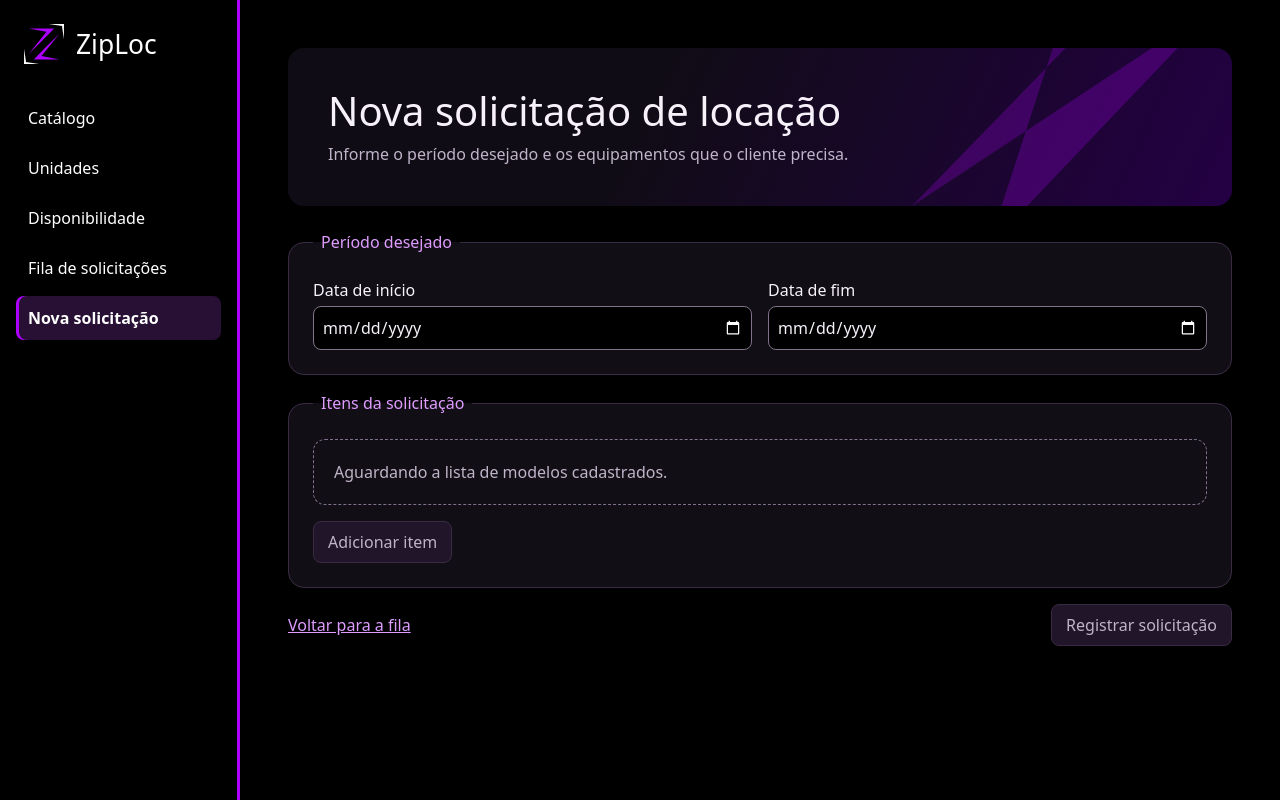
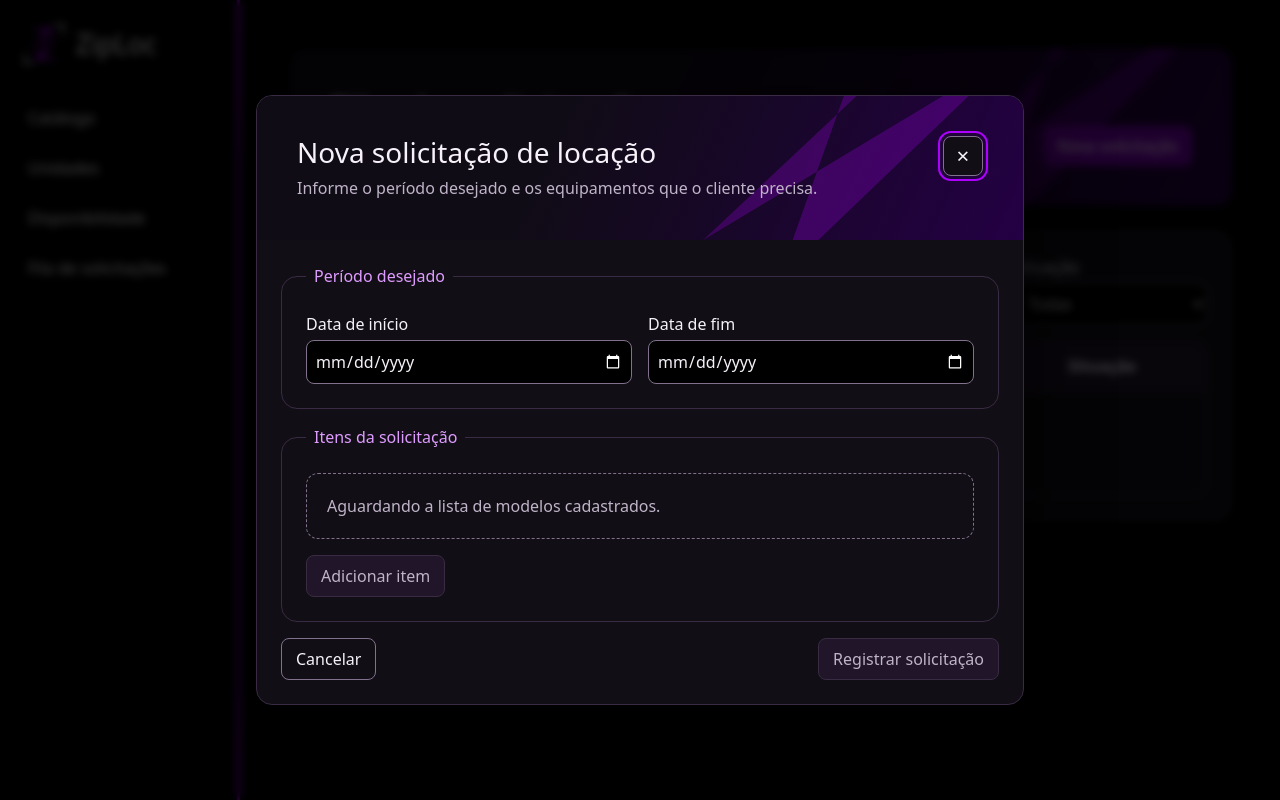
Before and after one commit to gustavotinelvf/Sistema-de-Gest-o-de-Loca-o-de-Equipamentos, a React (Vite) app in the folder frontend/: page /solicitacoes/nova in a window 1280 px wide. Built offline with nearby package versions, Linux system fonts and the light colour scheme; a web font is replaced by a local one.

Commit message:
feat(locacao): transformação de nova solicitação em um modal

```diff
--- a/frontend/src/App.tsx
+++ b/frontend/src/App.tsx
@@ -1,4 +1,4 @@
-import { BrowserRouter, Link, NavLink, Route, Routes } from 'react-router-dom'
+import { BrowserRouter, Link, NavLink, Outlet, Route, Routes } from 'react-router-dom'
 import { DisponibilidadePage } from './features/disponibilidade/DisponibilidadePage'
 import { ModelosEquipamentoPage } from './features/equipamento/pages/ModelosEquipamentoPage'
 import { UnidadesEquipamentoPage } from './features/equipamento/pages/UnidadesEquipamentoPage'
@@ -21,15 +21,15 @@ export default function App() {
             <NavLink to="/unidades">Unidades</NavLink>
             <NavLink to="/disponibilidade">Disponibilidade</NavLink>
             <NavLink to="/solicitacoes" end>Fila de solicitações</NavLink>
-            <NavLink to="/solicitacoes/nova">Nova solicitação</NavLink>
           </nav>
         </aside>
         <Routes>
           <Route path="/" element={<ModelosEquipamentoPage />} />
           <Route path="/unidades" element={<UnidadesEquipamentoPage />} />
           <Route path="/disponibilidade" element={<DisponibilidadePage />} />
-          <Route path="/solicitacoes" element={<FilaSolicitacoesPage solicitacoes={[]} />} />
-          <Route path="/solicitacoes/nova" element={<NovaSolicitacaoPage modelos={[]} />} />
+          <Route path="/solicitacoes" element={<><FilaSolicitacoesPage solicitacoes={[]} /><Outlet /></>}>
+            <Route path="nova" element={<NovaSolicitacaoPage modelos={[]} />} />
+          </Route>
           <Route path="/solicitacoes/:id" element={<DetalheSolicitacaoPage />} />
           <Route path="/contratos/:id" element={<DetalheContratoPage />} />
         </Routes>
--- a/frontend/src/features/locacao/NovaSolicitacaoPage.css
+++ b/frontend/src/features/locacao/NovaSolicitacaoPage.css
@@ -129,3 +129,99 @@
     grid-template-columns: minmax(0, 1fr);
   }
 }
+
+.solicitacao__modal {
+  box-sizing: border-box;
+  width: min(48rem, calc(100% - 2rem));
+  max-width: none;
+  max-height: calc(100dvh - 2rem);
+  padding: 0;
+  border: 1px solid var(--borda);
+  border-radius: 1rem;
+  background: var(--superficie);
+  box-shadow: 0 24px 80px #000a;
+}
+
+html:has(.solicitacao__modal[open]) {
+  overflow: hidden;
+}
+
+.solicitacao__modal[open] {
+  animation: solicitacao-modal-entrar 260ms cubic-bezier(0.2, 0.75, 0.3, 1) both;
+}
+
+.solicitacao__modal::backdrop {
+  background: #000b;
+  backdrop-filter: blur(4px);
+  animation: solicitacao-fundo-entrar 260ms ease both;
+}
+
+.solicitacao__modal[data-fechando='true'] {
+  animation: solicitacao-modal-sair 180ms ease-in both;
+}
+
+.solicitacao__modal[data-fechando='true']::backdrop {
+  animation: solicitacao-fundo-sair 180ms ease-in both;
+}
+
+.solicitacao__modal .solicitacao__cabecalho {
+  display: flex;
+  align-items: flex-start;
+  justify-content: space-between;
+  gap: 1rem;
+  margin: 0;
+  border-radius: 0;
+}
+
+.solicitacao__modal h2 {
+  margin: 0 0 0.5rem;
+  font-size: clamp(1.25rem, 3vw, 1.75rem);
+}
+
+.solicitacao__modal form {
+  padding: clamp(1rem, 3vw, 1.5rem);
+}
+
+.solicitacao__modal .solicitacao__fechar,
+.solicitacao__modal .solicitacao__cancelar {
+  border-color: var(--borda-campo);
+  background: var(--superficie);
+  color: var(--texto);
+}
+
+.solicitacao__modal .solicitacao__fechar:hover,
+.solicitacao__modal .solicitacao__cancelar:hover {
+  background: var(--fundo-tabela);
+}
+
+.solicitacao__modal .solicitacao__fechar {
+  flex: 0 0 2.5rem;
+  padding: 0;
+  font-size: 1.4rem;
+  line-height: 1;
+}
+
+@keyframes solicitacao-modal-entrar {
+  from { opacity: 0; transform: translateY(0.75rem) scale(0.98); }
+  to { opacity: 1; transform: translateY(0) scale(1); }
+}
+
+@keyframes solicitacao-modal-sair {
+  to { opacity: 0; transform: translateY(0.5rem) scale(0.98); }
+}
+
+@keyframes solicitacao-fundo-entrar {
+  from { opacity: 0; }
+  to { opacity: 1; }
+}
+
+@keyframes solicitacao-fundo-sair {
+  to { opacity: 0; }
+}
+
+@media (prefers-reduced-motion: reduce) {
+  .solicitacao__modal[open],
+  .solicitacao__modal[open]::backdrop {
+    animation-duration: 1ms;
+  }
+}
--- a/frontend/src/features/locacao/NovaSolicitacaoPage.tsx
+++ b/frontend/src/features/locacao/NovaSolicitacaoPage.tsx
@@ -1,5 +1,6 @@
+import { useEffect, useRef, useState } from 'react'
 import { useFieldArray, useForm } from 'react-hook-form'
-import { Link } from 'react-router-dom'
+import { useNavigate } from 'react-router-dom'
 import type { ModeloEquipamento } from '../equipamento/types'
 import './NovaSolicitacaoPage.css'
 
@@ -14,6 +15,9 @@ interface Props {
 }
 
 export function NovaSolicitacaoPage({ modelos }: Props) {
+  const dialogo = useRef<HTMLDialogElement>(null)
+  const navigate = useNavigate()
+  const [fechando, setFechando] = useState(false)
   const hoje = new Intl.DateTimeFormat('sv-SE', { timeZone: 'America/Sao_Paulo' }).format(new Date())
   const modelosAtivos = modelos.filter((modelo) => modelo.ativo)
   const { control, register, formState: { errors } } = useForm<CamposSolicitacao>({
@@ -22,11 +26,43 @@ export function NovaSolicitacaoPage({ modelos }: Props) {
   })
   const { fields, append, remove } = useFieldArray({ control, name: 'itens' })
 
+  useEffect(() => {
+    const elemento = dialogo.current
+    elemento?.showModal()
+    return () => elemento?.close()
+  }, [])
+
   return (
-    <main className="solicitacao solicitacao--nova">
+    <dialog
+      ref={dialogo}
+      className="solicitacao solicitacao--nova solicitacao__modal"
+      aria-labelledby="titulo-nova-solicitacao"
+      data-fechando={fechando}
+      onCancel={(event) => {
+        event.preventDefault()
+        setFechando(true)
+      }}
+      onClick={(event) => {
+        if (event.target !== event.currentTarget) return
+        const limites = event.currentTarget.getBoundingClientRect()
+        if (event.clientX < limites.left || event.clientX > limites.right ||
+            event.clientY < limites.top || event.clientY > limites.bottom) {
+          setFechando(true)
+        }
+      }}
+      onAnimationEnd={(event) => {
+        if (fechando && event.target === event.currentTarget && event.animationName === 'solicitacao-modal-sair') {
+          event.currentTarget.close()
+          void navigate('/solicitacoes', { replace: true })
+        }
+      }}
+    >
       <header className="solicitacao__cabecalho cabecalho-marca">
-        <h1>Nova solicitação de locação</h1>
-        <p>Informe o período desejado e os equipamentos que o cliente precisa.</p>
+        <div>
+          <h2 id="titulo-nova-solicitacao">Nova solicitação de locação</h2>
+          <p>Informe o período desejado e os equipamentos que o cliente precisa.</p>
+        </div>
+        <button type="button" className="solicitacao__fechar" aria-label="Fechar nova solicitação" onClick={() => setFechando(true)}>×</button>
       </header>
       <form onSubmit={(event) => event.preventDefault()}>
         <fieldset className="solicitacao__periodo">
@@ -106,10 +142,10 @@ export function NovaSolicitacaoPage({ modelos }: Props) {
           </button>
         </fieldset>
         <div className="solicitacao__rodape">
-          <Link to="/solicitacoes">Voltar para a fila</Link>
+          <button type="button" className="solicitacao__cancelar" onClick={() => setFechando(true)}>Cancelar</button>
           <button type="submit" disabled>Registrar solicitação</button>
         </div>
       </form>
-    </main>
+    </dialog>
   )
 }
```
